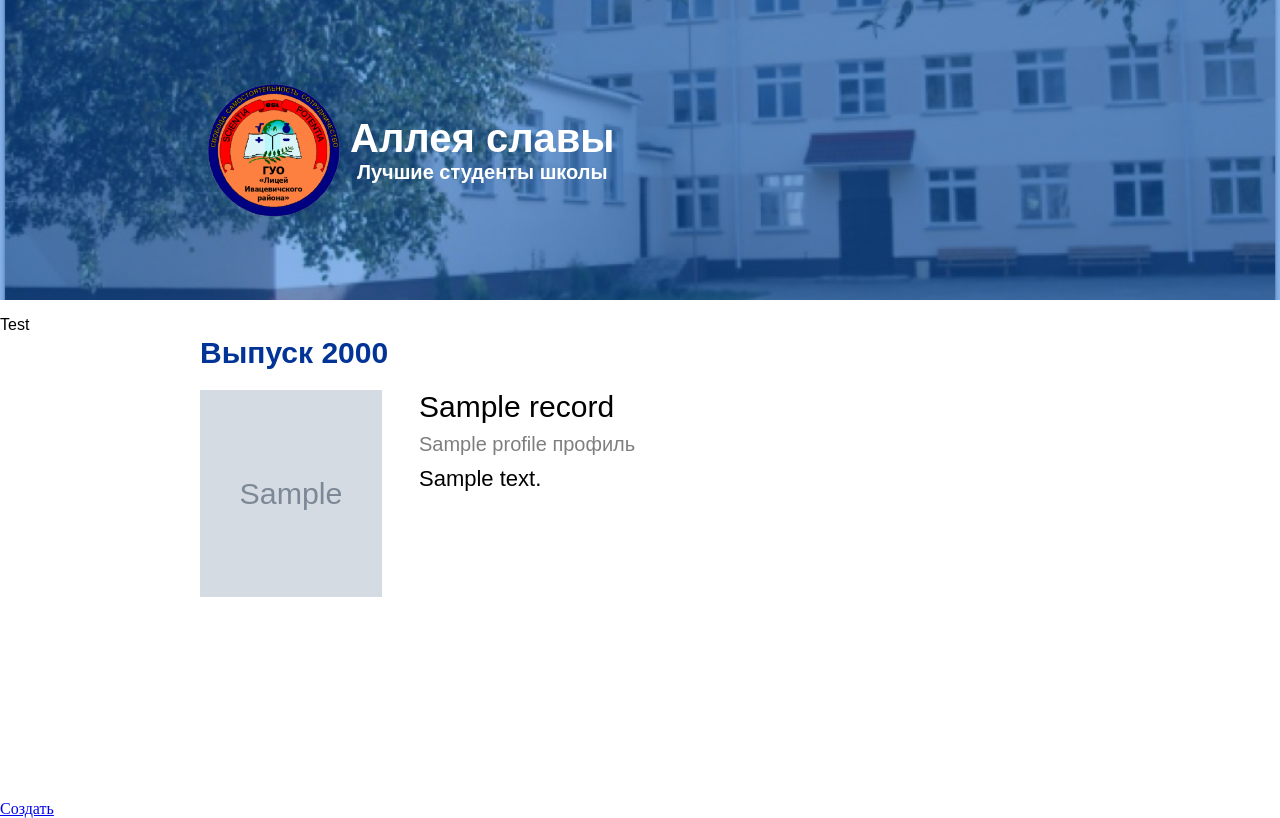
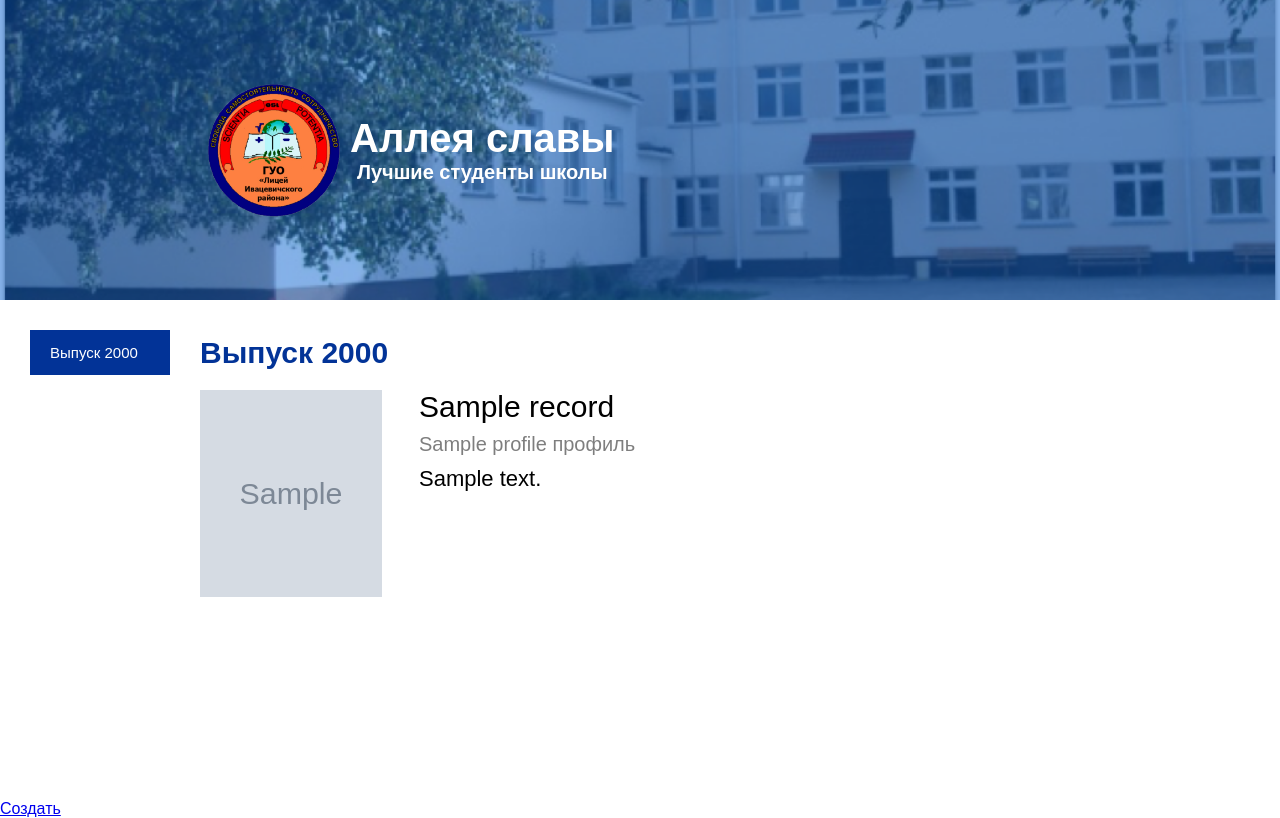
Before and after one commit to Banner2404/Lyceum, a Django app: page / in a window 1280 px wide. Run offline with Django 3.2, Linux system fonts and the light colour scheme; tables that the repository leaves empty hold one stand-in row (values such as "Sample post"); grey boxes marked "Sample" are stand-in pictures.

Commit message:
added menu

```diff
--- a/walk_of_fame/static/walk_of_fame/home.css
+++ b/walk_of_fame/static/walk_of_fame/home.css
@@ -7,7 +7,7 @@ header {
     height: 300px;
 }
 
-h1, h2, p {
+h1, h2, p, a {
     font-family: 'Fira Sans Condensed', sans-serif;
 }
 
@@ -73,6 +73,21 @@ h1, h2, p {
     flex-shrink: 0;
 }
 
+.floating-menu {
+    margin: 30px;
+    padding: 10px 20px 10px 20px;
+    background-color: #023397;
+}
+
+.menu-item {
+    display: inline-block;
+    margin-top: 4px;
+    margin-bottom: 4px;
+    font-size: 15px;
+    color: white;
+    text-decoration: none;
+}
+
 .section-list {
     flex: auto;
     list-style-type: none;
@@ -124,3 +139,9 @@ h1, h2, p {
     font-size: 22px;
     margin: 0;
 }
+
+.sticky {
+    position: fixed;
+    width: 100px;
+    top: 0;
+}
--- /dev/null
+++ b/walk_of_fame/static/walk_of_fame/home.js
@@ -0,0 +1,14 @@
+window.onload = function() {
+    var menu = document.getElementById("menu");
+    var offset = menu.offsetTop - 30;
+    window.onscroll = function() { updateMenuBar(offset) };
+
+    console.log(menu);
+}
+function updateMenuBar(offset) {
+    if (window.pageYOffset > offset) {
+        menu.classList.add("sticky");
+    } else {
+        menu.classList.remove("sticky");
+    }
+}
--- a/walk_of_fame/templates/walk_of_fame/home.html
+++ b/walk_of_fame/templates/walk_of_fame/home.html
@@ -3,9 +3,10 @@
     <head>
         <title>Test</title>
         {% load static %}
-        <link rel="stylesheet" href="{% static 'walk_of_fame/home.css'%}">
+        <link rel="stylesheet" href="{% static 'walk_of_fame/home.css' %}">
+        <script type="text/javascript" src="{% static 'walk_of_fame/home.js' %}"></script>
     </head>
-    <body>
+    <body id="tetet">
         <header>
             <div class="background-image"></div>
             <div class="header-content">
@@ -18,13 +19,17 @@
         </header>
         <div class="content">
             <div class="menu">
-                <p>Test</p>
+                <div class="floating-menu" id="menu">
+                    {% for year in object_list %}
+                        <a class="menu-item" href="{% url 'home' %}#section-{{ year.0 }}">Выпуск {{ year.0 }}</a>
+                    {% endfor %}
+                </div>
             </div>
             <ul class="section-list">
                 {% for year in object_list %}
                     <li>
                         <div class="record-section">
-                            <h1 class="section-title">Выпуск {{ year.0 }}</h1>
+                            <h1 class="section-title" id="section-{{ year.0 }}">Выпуск {{ year.0 }}</h1>
                             <ul class="record-list">
                                 {% for record in year.1 %}
                                     <li class="record-row">
--- a/walk_of_fame/views.py
+++ b/walk_of_fame/views.py
@@ -16,7 +16,7 @@ class HomeView(ListView):
             if result.get(record.year) is None:
                 result[record.year] = []
             result[record.year].append(record)
-        return sorted(result.items(), key=lambda x: x[0])
+        return sorted(result.items(), key=lambda x: x[0], reverse=True)
 
 
 class CreateRecordView(CreateView):
```
Also changed, not shown: media/images/photo_i7RuYvW.jpeg (added), media/images/symbol_bgkLzxb.png (added).
